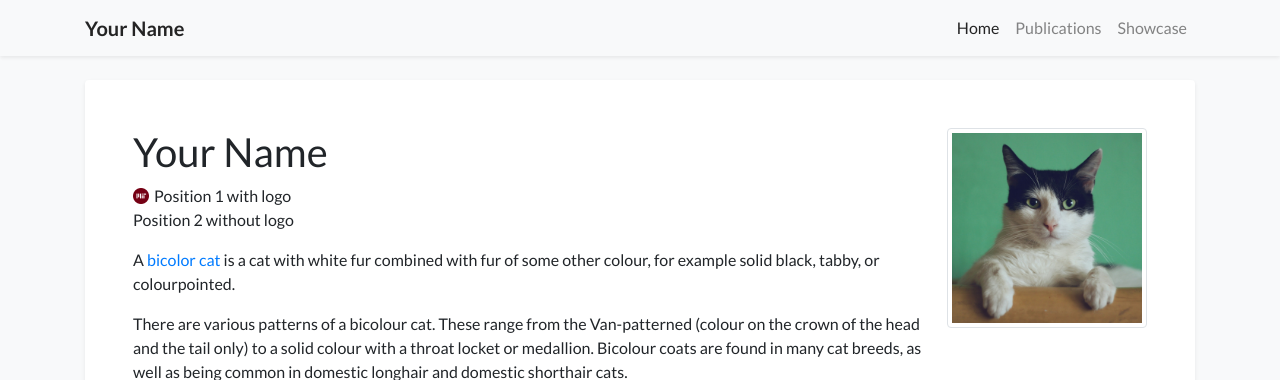
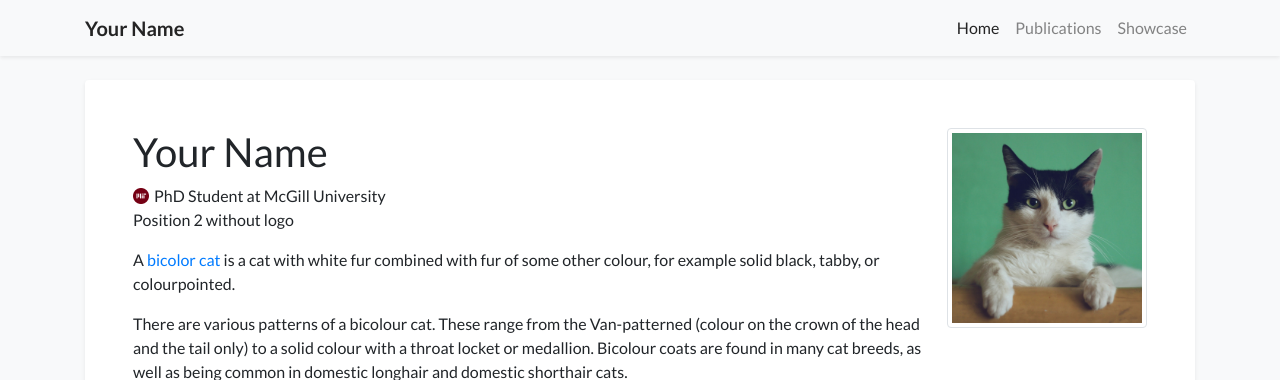
Before and after one commit to mcastrotapia/mcastrotapia.github.io, a Jekyll site: the page built from index.html, in a window 1280 px wide and 900 px high. Shown: the top 380 px of the window. Built offline with Jekyll 4.4.1, drawn with Linux system fonts in a browser that asks for light colours; nearby versions of some CDN libraries; a style sheet for code colours, icons or effects is not loaded.

Commit message:
Update profile.yml

```diff
--- a/_data/profile.yml
+++ b/_data/profile.yml
@@ -4,7 +4,7 @@ navbar_name: "Your Name"
 
 positions:
 - logo: /assets/images/badges/MIT_Social_circle.png  # Logo is optional
-  name: Position 1 with logo
+  name: PhD Student at McGill University
 - name: Position 2 without logo
 
 
```
